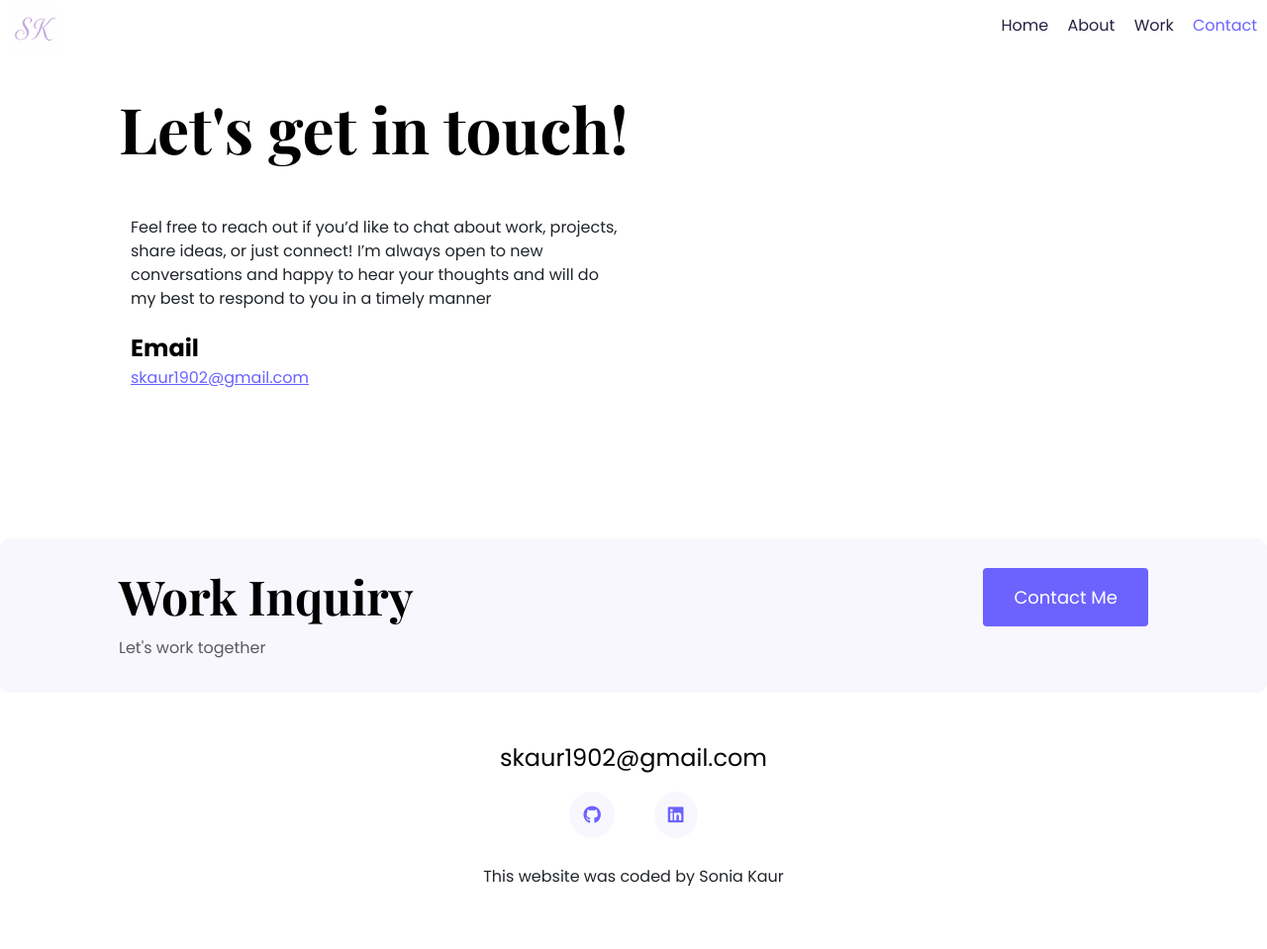
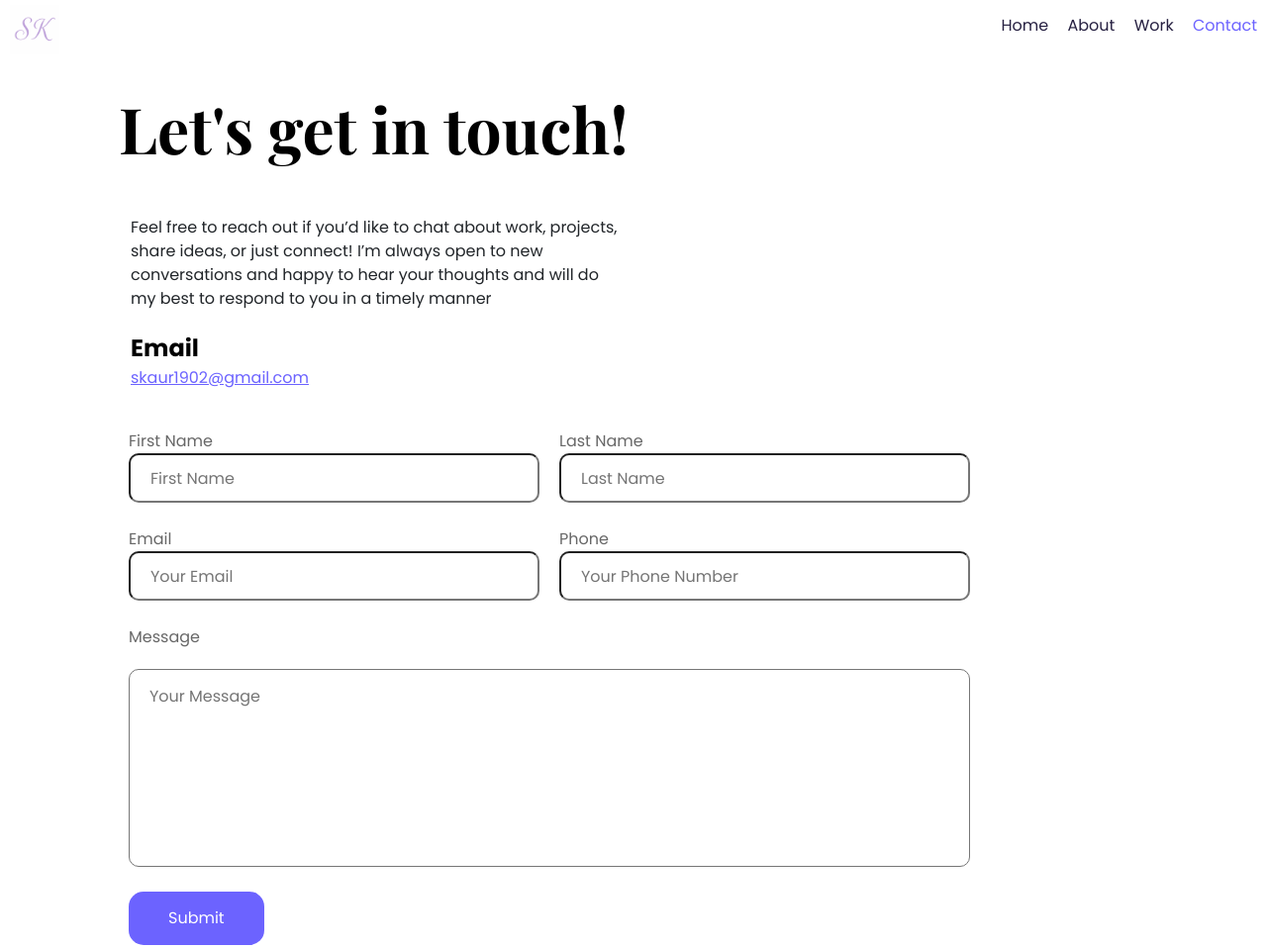
Before and after one commit to sonikaur21/portfolio-project, a plain HTML site: page contact.html in a window 1280 px wide. Shown: the top 959 px of the page at 99% size. Drawn offline with nearby package versions, Linux system fonts and the light colour scheme; a web font is replaced by a local one.

Commit message:
added webform

```diff
--- a/contact.html
+++ b/contact.html
@@ -57,9 +57,7 @@
           </div>
         </div>
       </div>
-    </div>
-
-    <!--  <div id="contact" class="contact-container">
+      <div id="contact" class="contact-container">
         <form
           action="https://api.web3forms.com/submit"
           method="POST"
@@ -68,18 +66,38 @@
           <input
             type="hidden"
             name="access_key"
-                value="5219fc71-c3c9-4605-84fc-0e4bf4cccdc2"
+            value="7c097d9b-47e0-48fd-ba2c-ef792c9a881c"
           />
-              <label for="name"> Name</label>
+
+          <!-- Row 1 -->
+          <div class="form-row">
+            <div>
+              <label>First Name</label>
               <input
                 type="text"
-                name="name"
-                placeholder="Your Name"
+                name="first_name"
+                placeholder="First Name"
                 class="contact-inputs"
                 required
               />
-              <label for="name"> E-mail</label>
+            </div>
 
+            <div>
+              <label>Last Name</label>
+              <input
+                type="text"
+                name="last_name"
+                placeholder="Last Name"
+                class="contact-inputs"
+                required
+              />
+            </div>
+          </div>
+
+          <!-- Row 2 -->
+          <div class="form-row">
+            <div>
+              <label>Email</label>
               <input
                 type="email"
                 name="email"
@@ -87,79 +105,34 @@
                 class="contact-inputs"
                 required
               />
-              <label for="name"> Phone Number</label>
+            </div>
 
+            <div>
+              <label>Phone</label>
               <input
                 type="tel"
                 name="phone"
                 placeholder="Your Phone Number"
-                pattern="[0-9]{10}"
                 class="contact-inputs"
               />
-              <label for="name"> Message</label>
+            </div>
+          </div>
 
+          <!-- Row 3 -->
+          <div class="form-row full-width">
+            <label>Message</label>
             <textarea
               name="message"
               placeholder="Your Message"
-                class="contact-inputs love"
+              class="contact-inputs"
               required
             ></textarea>
+          </div>
+
           <button type="submit">Submit</button>
         </form>
       </div>
-
-.contact-container {
-  height: 100vh;
-  display: flex;
-  align-items: left;
-  margin-top: 20px;
-}
-.contact-left {
-  display: flex;
-  flex-direction: column;
-  align-items: start;
-  gap: 20px;
-}
-.contact-inputs {
-  width: 400px;
-  height: 50px;
-  border: none;
-  outline: none;
-  padding-left: 25px;
-  font-weight: 500;
-  border-radius: 10px;
-}
-textarea.contact-inputs {
-  height: 400px;
-  padding-top: 15px;
-  border-radius: 10px;
-}
-.contact-left button {
-  padding: 15px 30px;
-  font-size: 16px;
-  color: white;
-  background: #676767;
-  gap: 10px;
-  border: none;
-  cursor: pointer;
-  border-radius: 15px;
-}
-.linkedin {
-  margin-bottom: 20px;
-}
-
-@media (max-width: 900px) {
-
-
-  .contact-inputs {
-    width: 80vw;
-  }
-  textarea.contact-inputs {
-    height: 200px;
-  }
-}
-
-    -->
+    </div>
     <footer>
       <div class="contact-box justify-content-between mb-5 d-none d-md-flex">
         <div>
--- a/styles/portfolio.css
+++ b/styles/portfolio.css
@@ -204,6 +204,63 @@ footer .social-links a:hover {
 .email a {
   color: var(--brading-color);
 }
+
+.contact-container {
+  margin-top: 40px;
+  display: flex;
+  justify-content: left;
+  margin-left: 40px;
+}
+label {
+  color: #676767;
+}
+.contact-left {
+  display: flex;
+  flex-direction: column;
+  gap: 25px;
+  max-width: 850px;
+  width: 100%;
+}
+
+/* Two-column rows */
+.form-row {
+  display: grid;
+  grid-template-columns: 1fr 1fr;
+  gap: 20px;
+}
+
+/* Message row spans full width */
+.form-row.full-width {
+  grid-template-columns: 1fr;
+}
+
+.contact-inputs {
+  width: 100%;
+  height: 50px;
+  border: 1 solid blue;
+  outline: none;
+  padding-left: 20px;
+  font-size: 16px;
+  border-radius: 10px;
+}
+
+textarea.contact-inputs {
+  height: 200px;
+  padding-top: 15px;
+  resize: none;
+}
+
+.contact-left button {
+  align-self: flex-start;
+  padding: 15px 40px;
+  font-size: 16px;
+  color: white;
+  background: var(--brading-color);
+  border: none;
+  cursor: pointer;
+  border-radius: 15px;
+}
+
 @media (max-width: 500px) {
   h1 {
     font-size: 60px;
```
Lines whose indentation alone changed are shown as unchanged.
